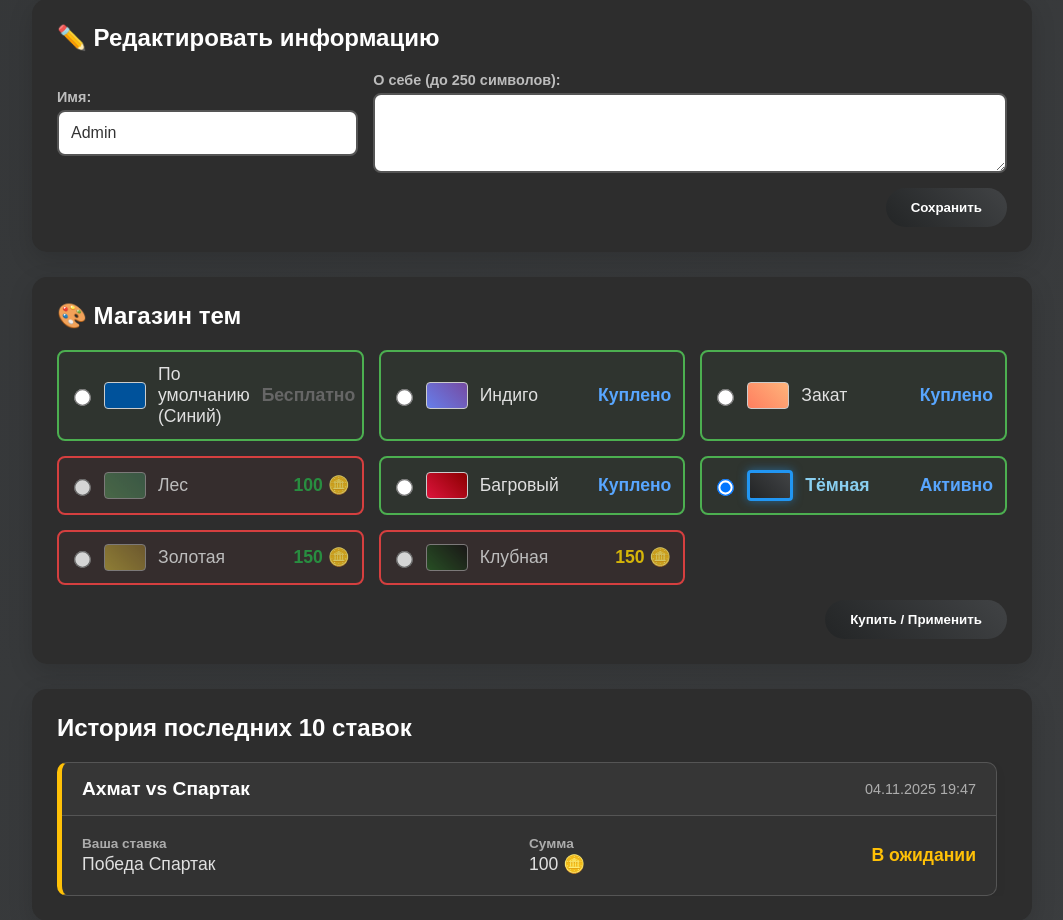
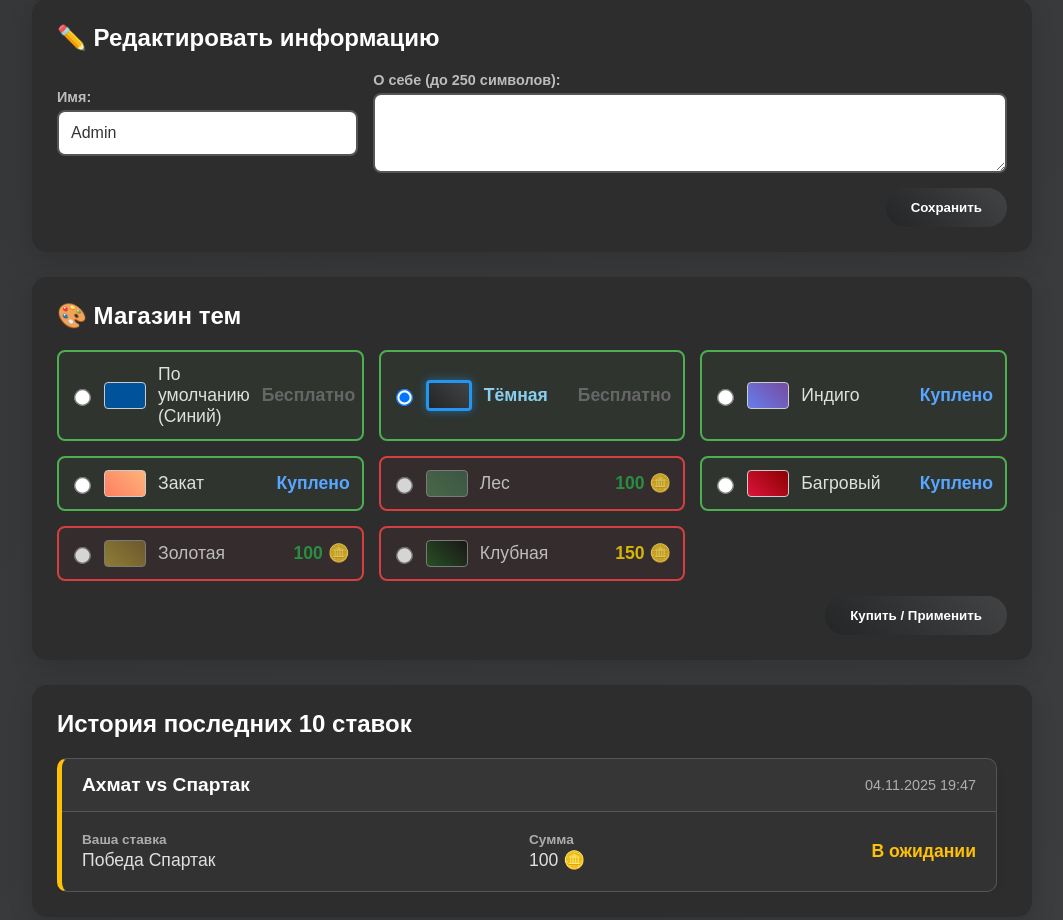
Before and after one commit to Kilmb/web, a Flask app: page /profile in a window 1280 px wide. Shown: the part 616-1536 px from the top of the page, without its empty margins (108-1171 px from the left). Run offline with Flask 3, Linux system fonts and the light colour scheme; a user stored in the database is signed in; data comes from the database, SQL or seed files in the repository; data that the repository does not hold is empty.

Commit message:
Update profile.html

```diff
--- a/templates/profile.html
+++ b/templates/profile.html
@@ -134,6 +134,14 @@
                             <span class="theme-cost free">Бесплатно</span>
                         </label>
 
+                        <label class="theme-option owned">
+                            <input type="radio" name="theme" value="dark"
+                                   {% if current_user.theme =='dark' %}checked{% endif %}>
+                            <div class="theme-preview preview-dark"></div>
+                            <span class="theme-label">Тёмная</span>
+                            <span class="theme-cost free">Бесплатно</span>
+                        </label>
+
                         {% set user_club = clubs|selectattr('name', 'equalto', current_user.club)|first %}
 
                         <label class="theme-option {% if 'indigo' in purchased_themes %}owned{% else %}not-owned{% endif %}">
@@ -200,22 +208,6 @@
                                 {% endif %}
                         </label>
 
-                        <label class="theme-option {% if 'dark' in purchased_themes %}owned{% else %}not-owned{% endif %}">
-                            <input type="radio" name="theme" value="dark"
-                                   {% if current_user.theme =='dark' %}checked{% endif %}>
-                            <div class="theme-preview preview-dark"></div>
-                            <span class="theme-label">Тёмная</span>
-                            {% if 'dark' in purchased_themes %}
-                                {% if current_user.theme == 'dark' %}
-                                    <span class="theme-cost purchased">Активно</span>
-                                {% else %}
-                                    <span class="theme-cost purchased">Куплено</span>
-                                {% endif %}
-                            {% else %}
-                                <span class="theme-cost">100 🪙</span>
-                                {% endif %}
-                        </label>
-
                         <label class="theme-option {% if 'gold' in purchased_themes %}owned{% else %}not-owned{% endif %}">
                             <input type="radio" name="theme" value="gold"
                                    {% if current_user.theme =='gold' %}checked{% endif %}>
@@ -228,7 +220,7 @@
                                     <span class="theme-cost purchased">Куплено</span>
                                 {% endif %}
                             {% else %}
-                                <span class="theme-cost">150 🪙</span>
+                                <span class="theme-cost">100 🪙</span>
                                 {% endif %}
                         </label>
 
```
